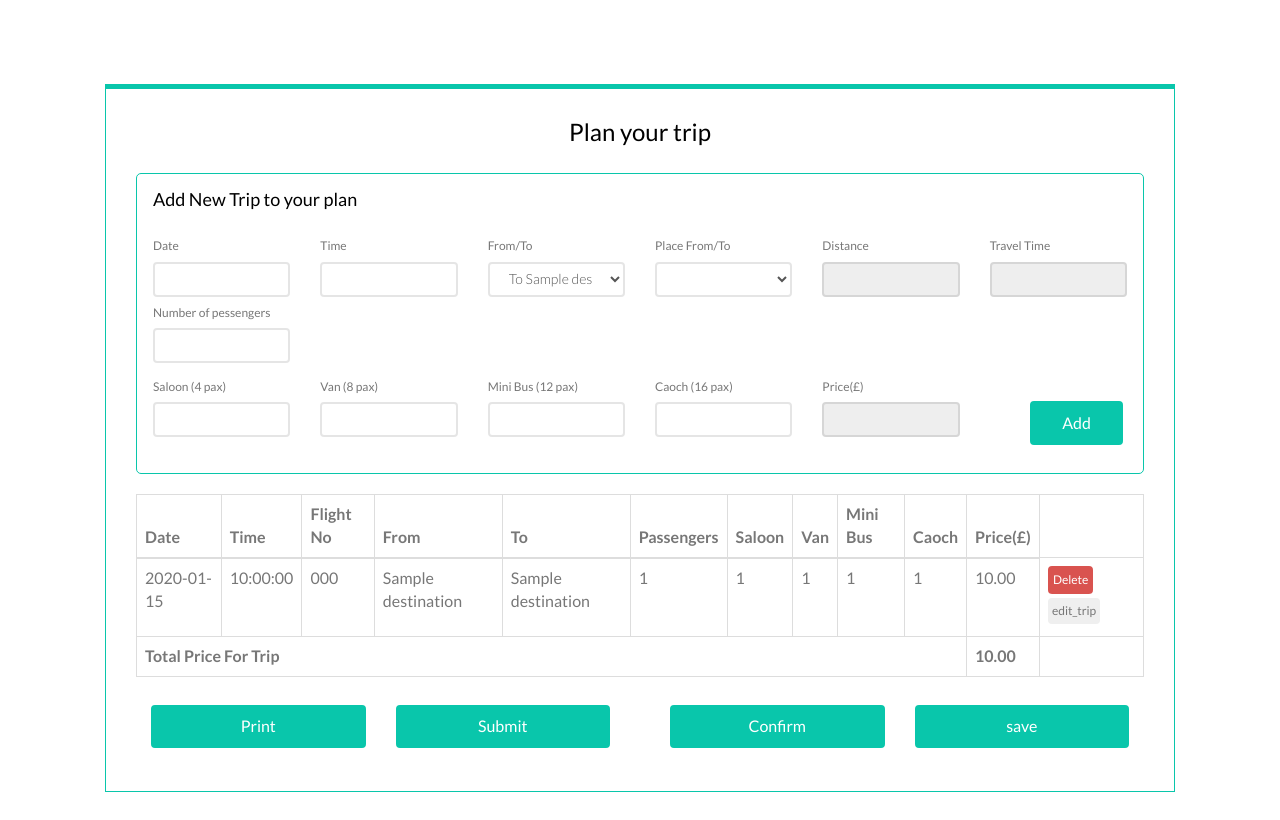
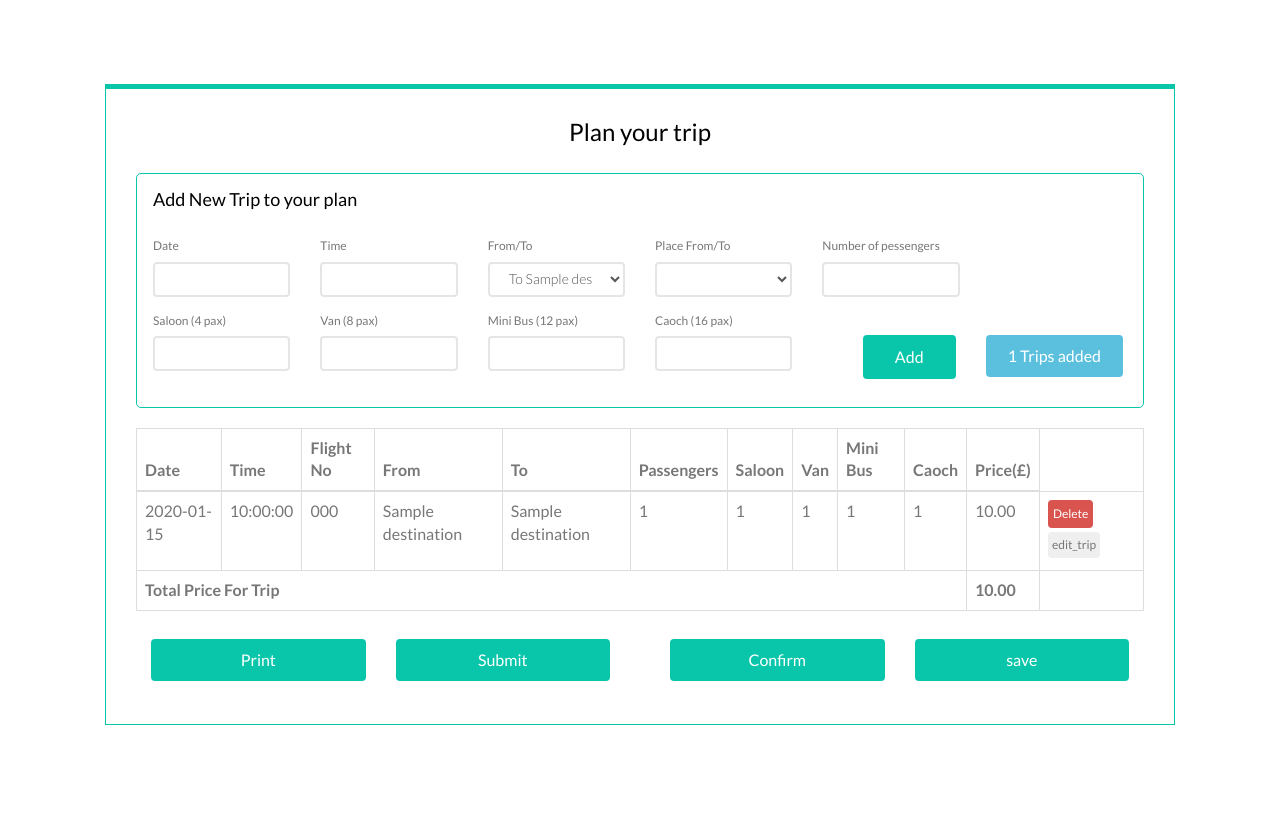
Before and after one commit to JayaniSumudini/Golf-Travel-Tracker, a PHP site: page /web/tripCreate/index.php in a window 1280 px wide. Shown: the part 55-875 px from the top of the page. Run offline with PHP 8.4, Linux system fonts and the light colour scheme; the visitor is signed in with stand-in values (Sample User, id 1); tables that the repository leaves empty hold one stand-in row (values such as "Sample post"); lists and menus that the app fills with data are empty.

Commit message:
added count show

```diff
--- a/tripCreate/index.php
+++ b/tripCreate/index.php
@@ -340,19 +340,19 @@ function remove_first_character($variable){
                                                         </select>
                                                     </div>
 
-                                                    <div class="col-md-2">
-                                                        <label for="login-username">Distance</label>
-                                                        <input type="number" id="distance" disabled
-                                                               name="distance"
-                                                               class="form-control">
-                                                    </div>
+<!--                                                    <div class="col-md-2">-->
+<!--                                                        <label for="login-username">Distance</label>-->
+<!--                                                        <input type="number" id="distance" disabled-->
+<!--                                                               name="distance"-->
+<!--                                                               class="form-control">-->
+<!--                                                    </div>-->
 
-                                                    <div class="col-md-2">
-                                                        <label for="login-username">Travel Time</label>
-                                                        <input type="number" id="travel_time" disabled
-                                                               name="travel_time"
-                                                               class="form-control">
-                                                    </div>
+<!--                                                    <div class="col-md-2">-->
+<!--                                                        <label for="login-username">Travel Time</label>-->
+<!--                                                        <input type="number" id="travel_time" disabled-->
+<!--                                                               name="travel_time"-->
+<!--                                                               class="form-control">-->
+<!--                                                    </div>-->
 
                                                     <div class="col-md-2">
                                                         <label for="login-username">Number of pessengers</label>
@@ -392,12 +392,12 @@ function remove_first_character($variable){
                                                                class="form-control">
                                                     </div>
 
-                                                    <div class="col-md-2">
-                                                        <label for="login-username">Price(£)</label>
-                                                        <input type="number" id="travel_price" disabled
-                                                               name="travel_price"
-                                                               class="form-control">
-                                                    </div>
+<!--                                                    <div class="col-md-2">-->
+<!--                                                        <label for="login-username">Price(£)</label>-->
+<!--                                                        <input type="number" id="travel_price" disabled-->
+<!--                                                               name="travel_price"-->
+<!--                                                               class="form-control">-->
+<!--                                                    </div>-->
 
                                                     <div class="col-md-2">
                                                         <label for="login-username"></label>
@@ -405,6 +405,12 @@ function remove_first_character($variable){
                                                            class="btn btn-sm btn-primary " value="Add" style="float: right;margin-top: 30px;">
                                                     </div>
 
+                                                    <div class="col-md-2">
+                                                        <input type="button" id="added_count" name="added_count"
+                                                               class="btn btn-md btn-info" value="<?php
+                                                                echo(sizeof($_SESSION['trips']));
+                                                                echo(" Trips added");?>" style="float: right;margin-top: 30px;">
+                                                    </div>
 
                                                 </div>
 </div>
```
